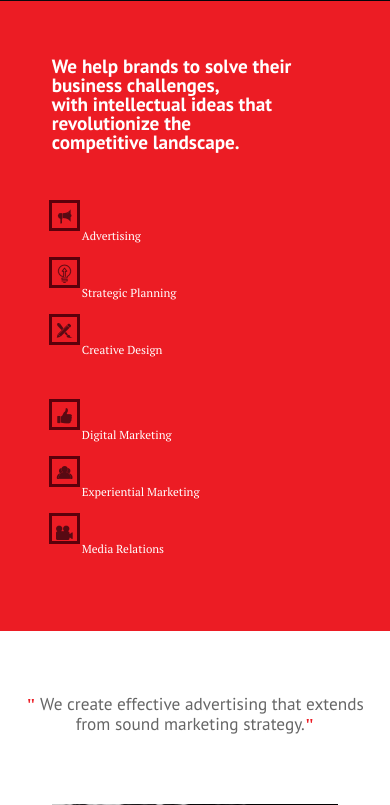
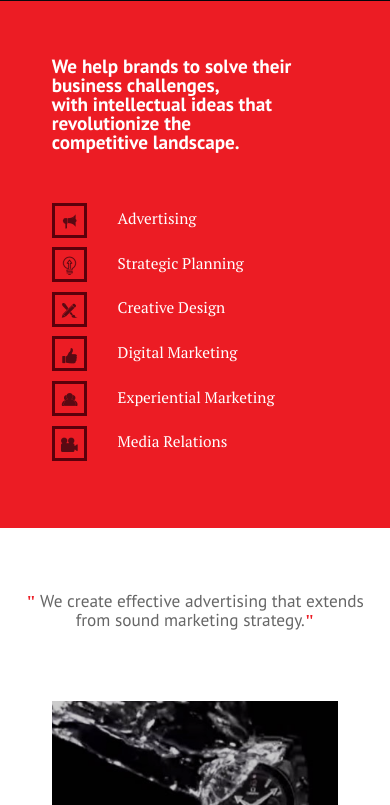
Before and after one commit to praveenraj3/iw, a PHP site: page / in a window 390 px wide. Shown: the part 843-1648 px from the top of the page. Run offline with PHP 8.4, Linux system fonts and the light colour scheme; some libraries are stand-ins or nearby versions; grey boxes are pictures that could not be loaded.

Commit message:
home page service list fix

```diff
--- a/css/main.css
+++ b/css/main.css
@@ -119,25 +119,23 @@ html, body {width: 100%; font-family: 'pt_serifregular'; font-size: 1em;}
  }
 .wrap01Text {margin-bottom: 2.5em; line-height: 1;}
 .max-cont { max-width: 90%; text-align: left;}
-.list-wrap {margin-top: 1.5em;}
+.list-wrap { margin-bottom: 1.5em}
+.list-wrap .col-md-4 { height: 60px;}
 
+.leftSpan { float: left; width: 60px; height:100%; border: 3px solid #5b000b; text-align: center; box-sizing:border-box; -moz-box-sizing:border-box; -webkit-box-sizing:border-box;}
 
-.rightSpan a {font-family: 'pt_serifregular'; color: #ffffff; font-size: 0.6em; padding-left: 30px; line-height: 3; text-decoration: none; display: block}
-.rightSpan a:hover {filter: blur(3); -webkit-filter: blur(3); -moz-filter: blur(3); -o-filter: blur(3); -ms-filter: blur(3);}
+.rightSpan { margin-left: 0; padding-left: 0; float: left; height: 100%; width: calc(100% - 60px); display: -webkit-flex; -webkit-align-items: center; display: flex; align-items: center;}
+
+.rightSpan a {font-family: 'pt_serifregular'; color: #ffffff; font-size: 0.6em; text-decoration: none; padding-left: 20px }
 
 
 
-.rightSpan { margin-left: 0; padding-left: 0; float: left; height: 50px; width: 230px;}
-
-.leftSpan { float: left; width: 50px; height: 50px; outline: 3px solid #5b000b; text-align: center;}
 
 
+.list-wrap .col-md-4:hover .rightSpan {background-color: #5b000b; /*outline: 3px solid #5b000b;*/}
 
-.list-wrap .col-md-4:hover .rightSpan {background-color: #5b000b; outline: 3px solid #5b000b;}
 
-/*filter: blur(2px); -webkit-filter: blur(2px); -moz-filter: blur(2px); -o-filter: blur(2px); -ms-filter: blur(2px)*/
-
-.wrap02 {padding: 10em 5em; background-color: #f9f9f9;}
+.wrap02 {padding: 10em 5em; background-color: #e6e6e6;}
 
 .big-coloumn {background: url(../img/coloumn-big.jpg) no-repeat 50% 50%; background-size: cover; height: 700px; position: relative;}
 .big-coloumn:before{background-color: rgba(0,0,0,0.8); position: absolute; height: 700px; content: " ";  top: 0; bottom: 0; left: 0; right: 0;}
--- a/css/responsive.css
+++ b/css/responsive.css
@@ -25,9 +25,11 @@
 @media screen and (min-width: 481px) and (max-width: 640px){
  body {font-size: 0.6em;}
      .wrap01 {height: auto; padding-left: 1em; padding-right: 1em;}
-    .leftSpan {width: 25px; height: 25px;}
-     .rightSpan {width: 100%; height: 22px; margin-bottom: 10px;}
-    .rightSpan a {font-size: 12pt; line-height: 1.6;}
+    .list-wrap {margin: 0 auto; padding: 0;}
+    .list-wrap .col-md-4 {height: 35px; margin-bottom: 0.5em; padding: 0;}
+    .leftSpan {width: 35px;}
+    .rightSpan {width: calc(100% - 35px); height: 100%; }
+    .rightSpan a {font-size: 0.8em; text-indent: 0.7em; }
     .big-coloumn {height: 400px;}
     .sm-bg01 { height: 250px;}
     .sm-bg02 { height: 250px;}
@@ -71,10 +73,8 @@
     .twit-content p {font-size: 10pt;}
     .twit-content h4 {font-size: 12pt;}
      .cnt-right h2 {margin-top: 0; padding-top: 30px; margin-bottom: 30px;}
-    .rightSpan a {line-height: 1.5;}
     .name-box {font-size: 12pt;}
     .mark-icon {width: 25px;}
-    .leftSpan span img {vertical-align: text-top;}
     .poultryAdd h1 {font-size: 14pt;}
     .poultryAdd h6 {font-size: 16pt;}
 
@@ -83,9 +83,11 @@
 @media screen and (min-width: 320px) and (max-width: 480px){
      body {font-size: 0.6em;}
     .wrap01 {height: auto; padding-left: 1em; padding-right: 1em;}
-    .leftSpan {width: 25px; height: 25px;}
-    .leftSpan span {margin: 0; padding: 0;}
-    .rightSpan {width: 100%; height: 22px; margin-bottom: 10px;}
+    .list-wrap {margin: 0 auto; padding: 0;}
+    .list-wrap .col-md-4 {height: 35px; margin-bottom: 0.5em; padding: 0;}
+    .leftSpan {width: 35px;}
+    .rightSpan {width: calc(100% - 35px); height: 100%; }
+    .rightSpan a {font-size: 0.8em; text-indent: 0.7em; }
     .big-coloumn {height: 400px;}
     .sm-bg01 { height: 250px;}
     .sm-bg02 { height: 250px;}
@@ -129,10 +131,8 @@
     .twit-content p {font-size: 10pt;}
     .twit-content h4 {font-size: 12pt;}
     .cnt-right h2 {margin-top: 0; padding-top: 30px; margin-bottom: 30px;}
-    .rightSpan a {line-height: 1.6;}
     .name-box {font-size: 12pt;}
     .mark-icon {width: 25px;}
-    .leftSpan span img {vertical-align: text-top;}
     .poultryAdd h1 {font-size: 14pt;}
     .poultryAdd h6 {font-size: 16pt;}
 }
```
